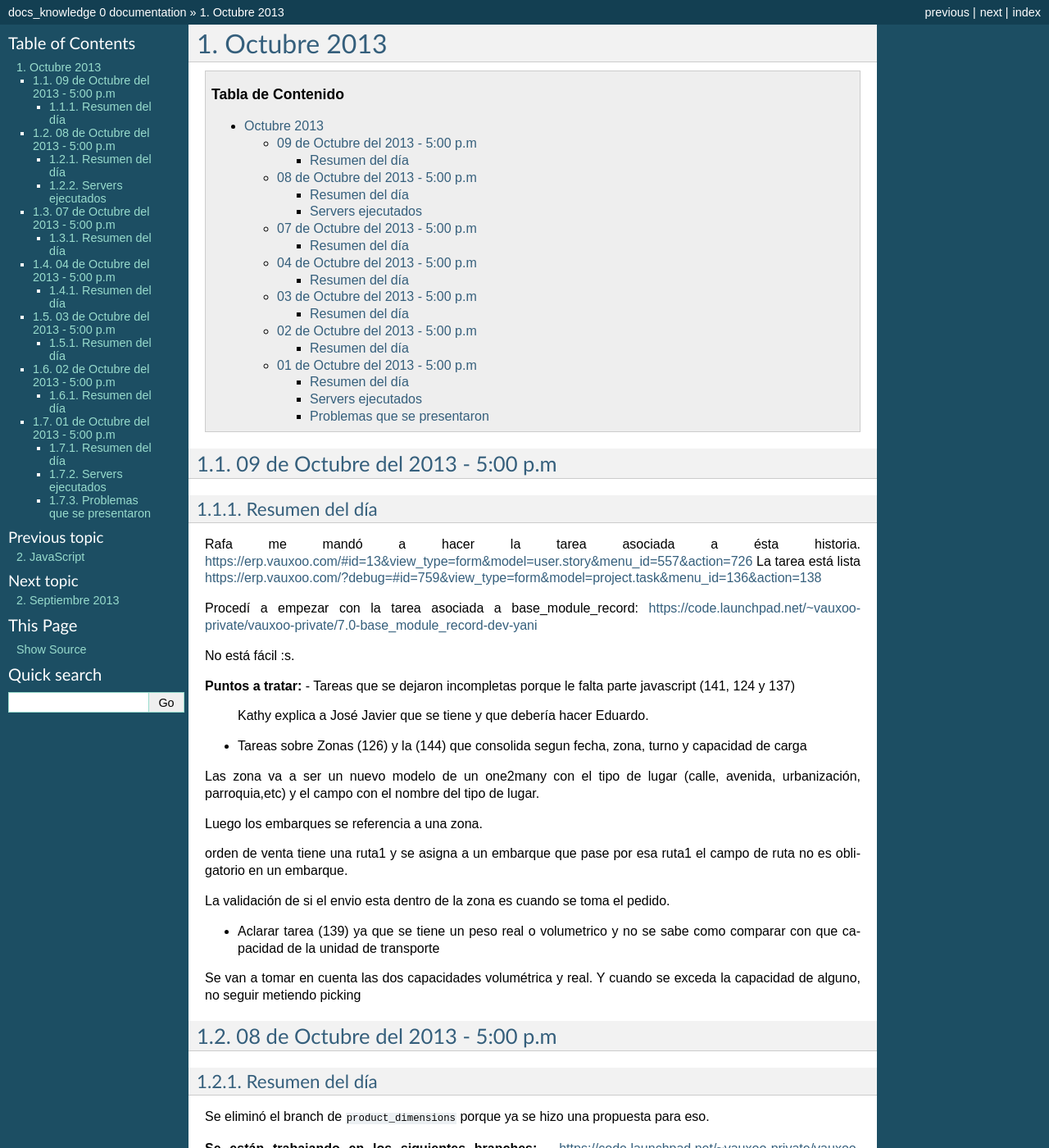
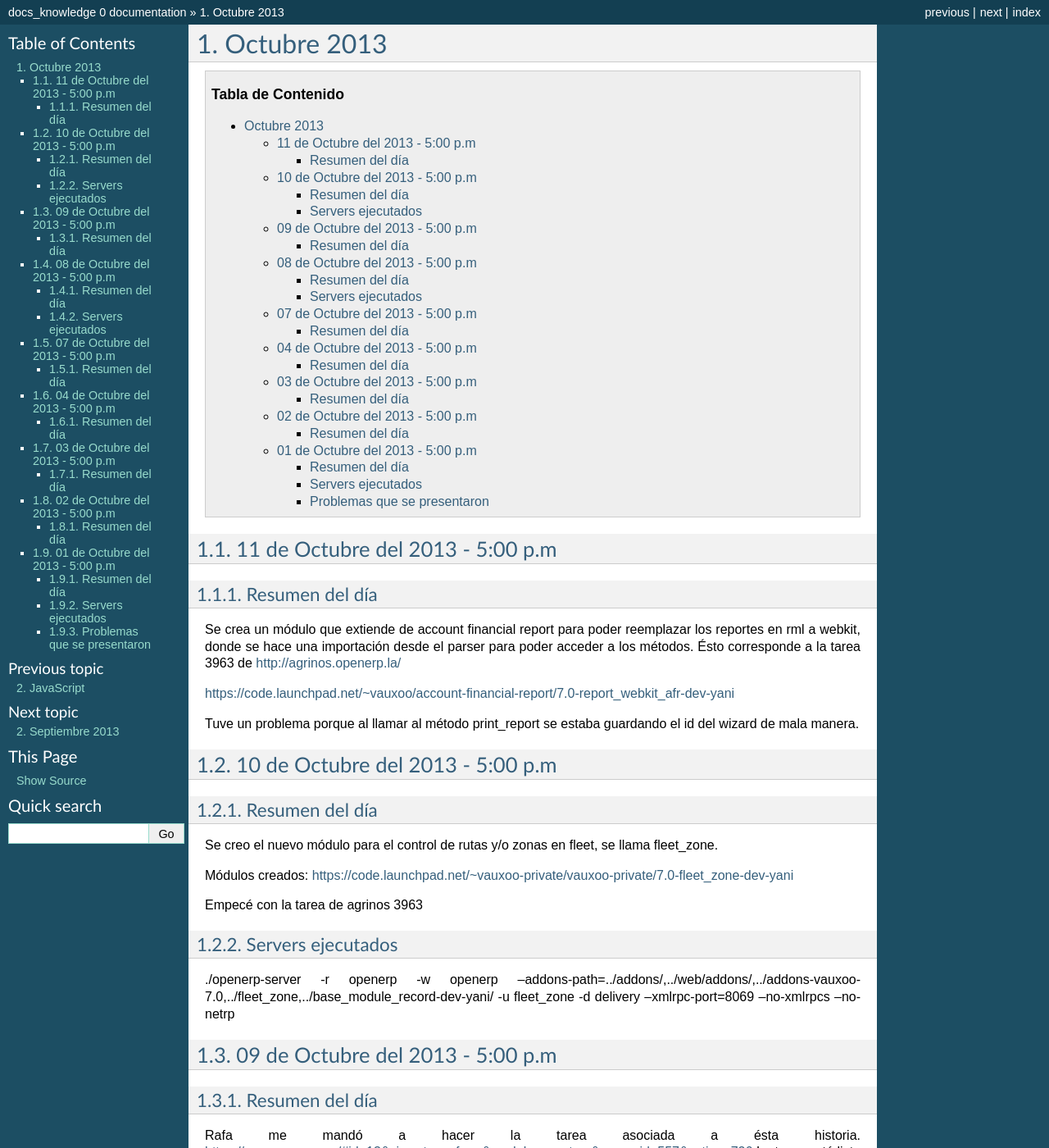
Before and after one commit to yaniaular/knowledge, a Sphinx documentation site: the page built from source/oct-2013.rst, in a window 1280 px wide and 1400 px high. Shown: the whole window at 82% size. Built offline with Sphinx 7.4.7, drawn with Linux system fonts in a browser that asks for light colours; formulas are drawn with MathJax 3; some of the changed text lies outside the part shown.

Commit message:
[ADD] resumen del 10 de octubre de 2013 y 11 de octubre de 2013

```diff
--- a/source/oct-2013.rst
+++ b/source/oct-2013.rst
@@ -19,6 +19,45 @@ Octubre 2013
 .. Problemas que se presentaron
 .. ~~~~~~~~~~~~~~~~~~~~~~~~~~~~
 .. trabajamos en delivery el 30 de sep, 1 de octubre y 2 de octubre
+11 de Octubre del 2013 - 5:00 p.m
+---------------------------------
+
+~~~~~~~~~~~~~~~
+Resumen del día
+~~~~~~~~~~~~~~~
+
+Se crea un módulo que extiende de account financial report para poder reemplazar los reportes en
+rml a webkit, donde se hace una importación desde el parser para poder acceder a los métodos. Ésto
+corresponde a la tarea 3963 de http://agrinos.openerp.la/
+
+https://code.launchpad.net/~vauxoo/account-financial-report/7.0-report_webkit_afr-dev-yani
+
+Tuve un problema porque al llamar al método print_report se estaba guardando el id del wizard de
+mala manera.
+
+10 de Octubre del 2013 - 5:00 p.m
+---------------------------------
+
+~~~~~~~~~~~~~~~
+Resumen del día
+~~~~~~~~~~~~~~~
+
+Se creo el nuevo módulo para el control de rutas y/o zonas en fleet, se llama fleet_zone.
+
+Módulos creados:
+https://code.launchpad.net/~vauxoo-private/vauxoo-private/7.0-fleet_zone-dev-yani
+
+Empecé con la tarea de agrinos 3963
+
+~~~~~~~~~~~~~~~~~~
+Servers ejecutados
+~~~~~~~~~~~~~~~~~~
+./openerp-server -r openerp -w openerp
+--addons-path=../addons/,../web/addons/,../addons-vauxoo-7.0,../fleet_zone,../base_module_record-dev-yani/
+-u fleet_zone -d delivery --xmlrpc-port=8069 --no-xmlrpcs --no-netrp
+
+
+
 
 09 de Octubre del 2013 - 5:00 p.m
 ---------------------------------
@@ -34,6 +73,8 @@ https://erp.vauxoo.com/?debug=#id=759&view_type=form&model=project.task&menu_id=
 
 Procedí a empezar con la tarea asociada a base_module_record:
 https://code.launchpad.net/~vauxoo-private/vauxoo-private/7.0-base_module_record-dev-yani
+
+
 
 No está fácil :s.
 
@@ -77,8 +118,10 @@ Se eliminó el branch de ``product_dimensions`` porque ya se hizo una propuesta
 **Se están trabajando en los siguientes branches:**
 - https://code.launchpad.net/~vauxoo-private/vauxoo-private/7.0-dev-fleet_shipment-kty
 - https://code.launchpad.net/~vauxoo/addons-vauxoo/7.0-product_volumetric-dev-yani
-- https://code.launchpad.net/~vauxoo-private/vauxoo-private/fleet_delivery
-- https://code.launchpad.net/~vauxoo/addons-vauxoo/7.0-pos_delivery_restaurant-dev-yani
+- https://code.launchpad.net/~vauxoo-private/vauxoo-private/fleet_delivery:
+- https://code.launchpad.net/~vauxoo/addons-vauxoo/7.0-pos_delivery_restaurant-dev-yani: Solo
+agrega un campo selection al pos.config para determinar si es un resturante o un delivery.
+-
 
 **Se le delegará a Eduardo (Tareas lampara):** carga de data de javascript
 - https://code.launchpad.net/~vauxoo/addons-vauxoo/7.0-pos_product_filter-dev-yani
```
